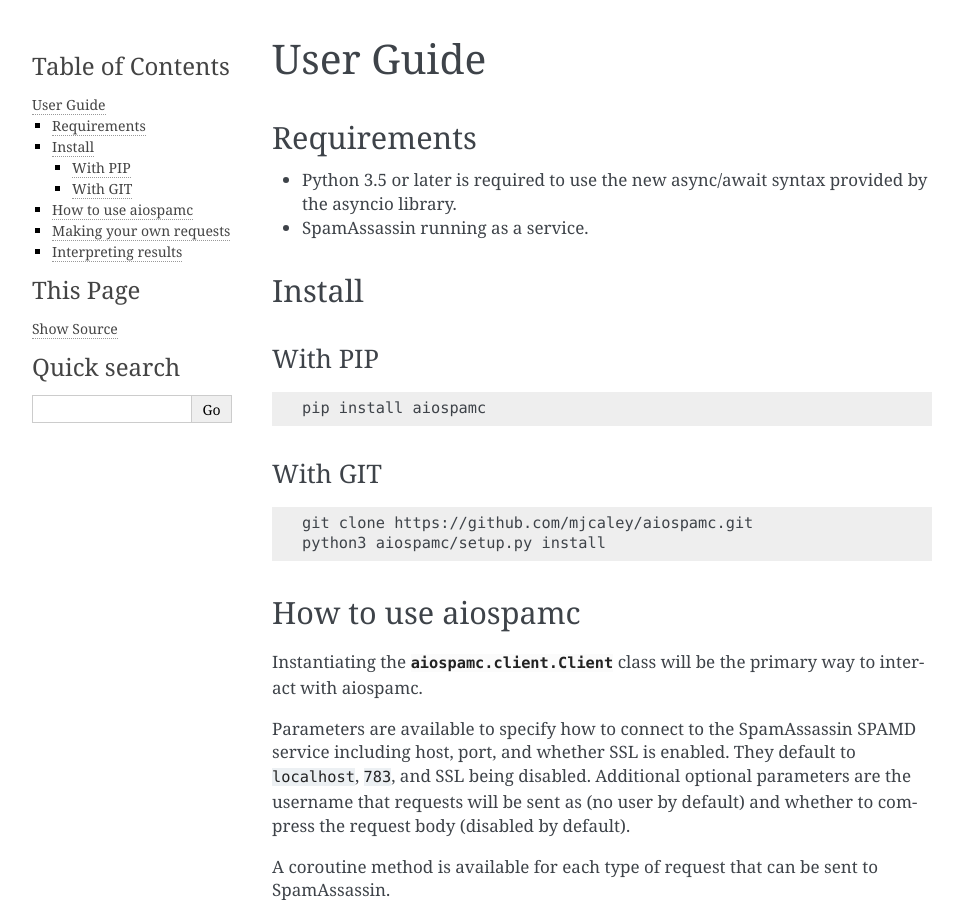
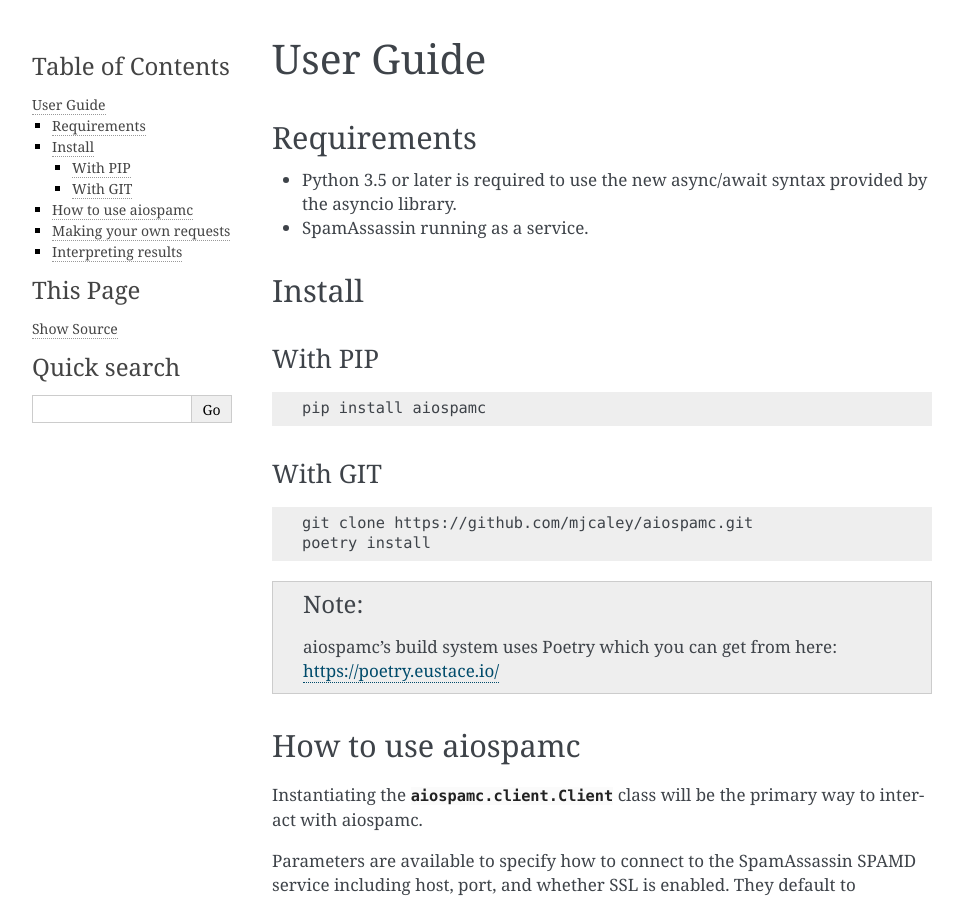
Before and after one commit to mjcaley/aiospamc, a Sphinx documentation site: the page built from docs/user_guide.rst, in a window 1280 px wide and 900 px high. Shown: the whole window, without its empty margins (148-1111 px from the left). Built offline with Sphinx 7.4.7, drawn with Linux system fonts in a browser that asks for light colours.

Commit message:
Install instructions use Poetry

```diff
--- a/docs/user_guide.rst
+++ b/docs/user_guide.rst
@@ -26,7 +26,10 @@
 .. code-block:: bash
 
     git clone https://github.com/mjcaley/aiospamc.git
-    python3 aiospamc/setup.py install
+    poetry install
+
+.. note::
+    aiospamc's build system uses Poetry which you can get from here: https://poetry.eustace.io/
 
 *******************
 How to use aiospamc
```
